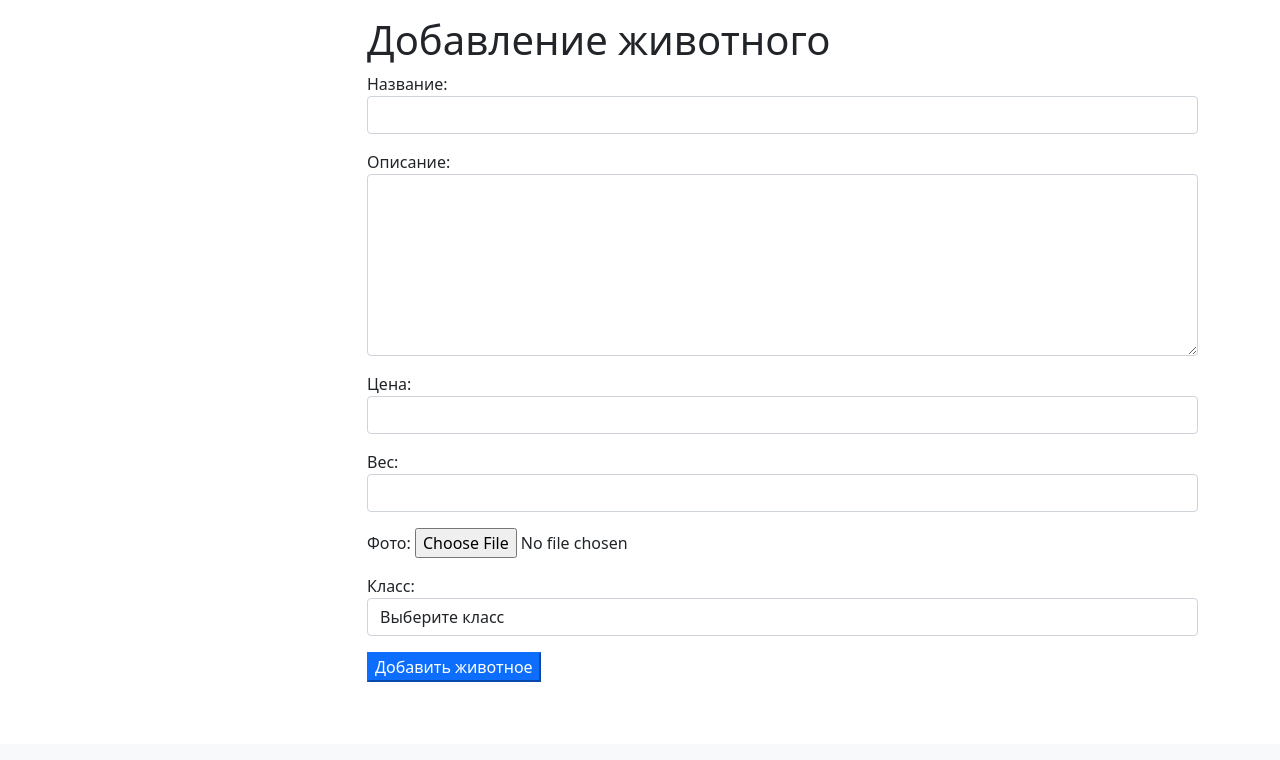
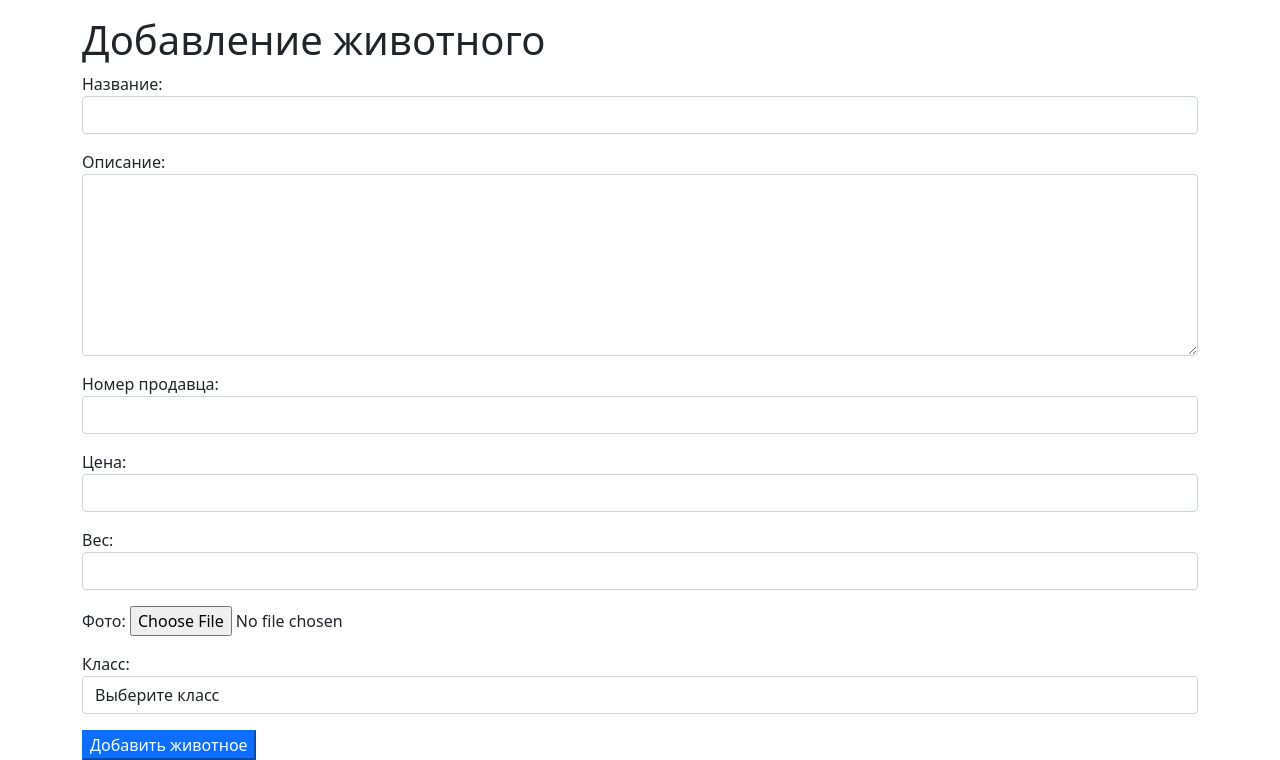
Before and after one commit to whiteicq/ISP-2022-053504-3-4Labs, a Django app: page /animal/add-animal/ in a window 1280 px wide. Shown: the part 56-816 px from the top of the page. Before the commit the page ends 738 px from the top, so only its background shows below. Run offline with Django 4.2, Linux system fonts and the light colour scheme; data that the repository does not hold is empty.

Commit message:
Add seller_number like field of model and make requirements.txt

```diff
--- a/petshop/petshop/urls.py
+++ b/petshop/petshop/urls.py
@@ -25,7 +25,7 @@
     path('animal/<int:animal_id>', views.view_animal, name='view_animal'),
     path('animal/add-animal/', views.add_animal, name='add_animal'),
     path('register/', views.register, name='register'),
-    path('login/', views.login, name='login'),
+    path('login/', views.user_login, name='login'),
 ]
 
 if settings.DEBUG:
--- /dev/null
+++ b/petshop/requirements.txt
@@ -0,0 +1,5 @@
+asgiref==3.5.2
+Django==4.0.4
+Pillow==9.1.1
+psycopg2==2.9.3
+sqlparse==0.4.2
--- a/petshop/shop/forms.py
+++ b/petshop/shop/forms.py
@@ -2,6 +2,27 @@
 from .models import Classification
 import re
 from django.core.exceptions import ValidationError
+from django.contrib.auth.forms import UserCreationForm, AuthenticationForm
+from django.contrib.auth.models import User
+
+
+class UserLoginForm(AuthenticationForm):
+    username = forms.CharField(max_length=150, label='Имя пользователя', widget=forms.TextInput(attrs={'class': 'form-control'}))
+    password = forms.CharField(label='Пароль', widget=forms.PasswordInput(attrs={'class': 'form-control'}))
+
+
+
+class UserRegisterForm(UserCreationForm):
+    username = forms.CharField(max_length=150, label='Имя пользователя', widget=forms.TextInput(attrs={'class': 'form-control'}))
+    email = forms.EmailField(label='Адрес почты', widget=forms.EmailInput(attrs={'class': 'form-control'}))
+    password1 = forms.CharField(label='Пароль', widget=forms.PasswordInput(attrs={'class': 'form-control'}))
+    password2 = forms.CharField(label='Повторите пароль', widget=forms.PasswordInput(attrs={'class': 'form-control'}))
+
+
+    class Meta:
+        model = User
+        fields = ('username', 'email', 'password1', 'password2')
+
 
 class AnimalForm(forms.Form):
     title = forms.CharField(max_length=30, label="Название:", widget=forms.TextInput(attrs={"class": "form-control"}))
@@ -9,6 +30,7 @@
     "class": "form-control",
     "rows": 7,
      }))
+    seller_number = forms.CharField(max_length=13, label='Номер продавца', widget=forms.TextInput(attrs={'class': 'form-control'}))
     price = forms.FloatField(min_value=1, label="Цена:", widget=forms.TextInput(attrs={"class": "form-control"}))
     weight = forms.FloatField(min_value=0.1, label="Вес:", widget=forms.TextInput(attrs={"class": "form-control"}))
     photo = forms.ImageField(required=False, label="Фото:")
--- a/petshop/shop/models.py
+++ b/petshop/shop/models.py
@@ -8,8 +8,9 @@
     description = models.TextField(max_length=10000, blank=True, verbose_name='Описание')
     price = models.FloatField(verbose_name='Цена')
     weight = models.FloatField(verbose_name='Вес')
-    photo = models.ImageField(blank=True, verbose_name='Фото')
+    photo = models.ImageField(blank=True, upload_to='images', verbose_name='Фото')
     created_at = models.DateTimeField(auto_now_add=True, verbose_name='Дата публикации')
+    seller_number = models.TextField(max_length=13, verbose_name="Номер продавца")
     is_sales = models.BooleanField(default=False, verbose_name='Продано?')
     classification = models.ForeignKey('Classification', on_delete=models.PROTECT, null=True, verbose_name='Класс')
 
--- a/petshop/shop/templates/shop/add_animal.html
+++ b/petshop/shop/templates/shop/add_animal.html
@@ -38,6 +38,14 @@
             {{ form.description }}
             <div class="invalid-feedback">
               {{ form.description.errors }}
+            </div>
+          </div>
+
+          <div class="form-group">
+            <label for="{{ form.seller_number.id_for_label }}">Номер телефона:</label>
+            {{ form.seller_number }}
+            <div class="invalid-feedback">
+              {{ form.seller_number.errors }}
             </div>
           </div>
 
--- a/petshop/shop/templates/shop/index.html
+++ b/petshop/shop/templates/shop/index.html
@@ -25,7 +25,7 @@
       <div class="card-body">
           <div class="media">
               {% if animal.photo %}
-                  <img src="{{ animal.photo.url }}" arl="" width="350" class="mr-3">
+                  <img src="{{ animal.photo.url }}" alt="" width="350" class="mr-3">
                   {% endif %}
 
               <div class="media-body">
--- a/petshop/shop/templates/shop/login.html
+++ b/petshop/shop/templates/shop/login.html
@@ -19,5 +19,11 @@
 
 <h1>Вход</h1>
 
+<form method="post">
+    {% csrf_token %}
+    {{ form.as_p }}
+    <button type="submit" class="btn btn-primary btn-block">Войти</button>
+</form>
+
 
 {% endblock content %}
--- a/petshop/shop/templates/shop/view_animal.html
+++ b/petshop/shop/templates/shop/view_animal.html
@@ -24,12 +24,13 @@
       <div class="card-body">
           <div class="media">
               {% if animal_item.photo %}
-                  <img src="{{ animal_item.photo.url }}" arl="" width="350" class="mr-3">
+                  <img src="{{ animal_item.photo.url }}" alt="" width="350" class="mr-3">
                   {% endif %}
 
               <div class="media-body">
                   <h5 class="card-title">{{ animal_item.title }}</h5>
                   <p class="card-text">{{ animal_item.description|safe|linebreaks }}</p>
+                  <p class="card-text">Звонить: {{ animal_item.seller_number }}</p>
               </div>
           </div>
 
--- a/petshop/shop/views.py
+++ b/petshop/shop/views.py
@@ -3,10 +3,10 @@
 from django.http import HttpResponse
 from shop.admin import ClassificationAdmin
 from .models import Animal, Classification
-from .forms import AnimalForm
+from .forms import AnimalForm, UserRegisterForm, UserLoginForm
 from django.contrib.auth.forms import UserCreationForm
 from django.contrib import messages
-
+from django.contrib.auth import login, logout
 # Create your views here.
 
 
@@ -55,7 +55,7 @@
 
 def register(request):
     if request == 'POST':
-        form = UserCreationForm(request.POST)
+        form = UserRegisterForm(request.POST)
         if form.is_valid():
             form.save()
             messages.success(request, 'Регистрация прошла успешно!')
@@ -63,9 +63,17 @@
         else:
             messages.error(request, 'Что-то пошло не так. Попробуйте заново')
     else:
-        form = UserCreationForm()
+        form = UserRegisterForm()
     return render(request, 'shop/register.html', {'form': form})
 
 
-def login(request):
-    return render(request, 'shop/login.html')
+def user_login(request):
+    if request == 'POST':
+        form = UserLoginForm(data=request.POST)
+        if form.is_valid():
+            user = form.get_user()
+            login(request, user)
+            return redirect('home')
+        else:
+            form = UserLoginForm()
+    return render(request, 'shop/login.html', {'form': form})
--- a/petshop/templates/base.html
+++ b/petshop/templates/base.html
@@ -18,10 +18,8 @@
     <!-- <h1>{{ title }}</h1> -->
     <div class="row">
 
-      <div class="col-md-3">
         {% block sidebar %}sidebar{% endblock %}
-      </div>
-      <div class="col-md-9">
+
         {% if messages %}
           {% for message in messages %}
 
@@ -41,7 +39,6 @@
         {% endif %}
 
         {% block content %}content{% endblock %}
-      </div>
     </div>
 </div>
 
```
Also changed, not shown: petshop/shop/migrations/0005_animal_seller_number.py (added).
